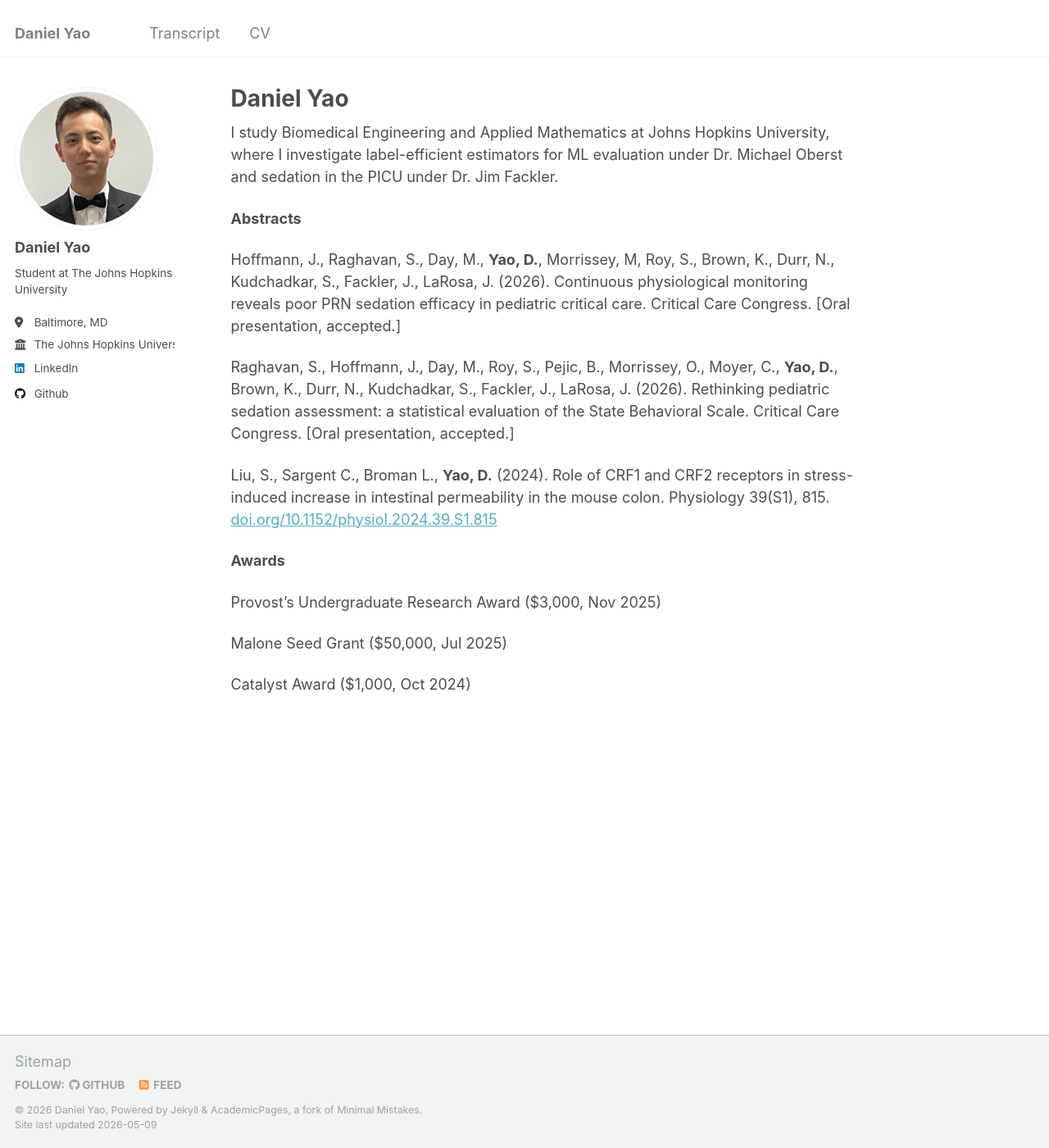
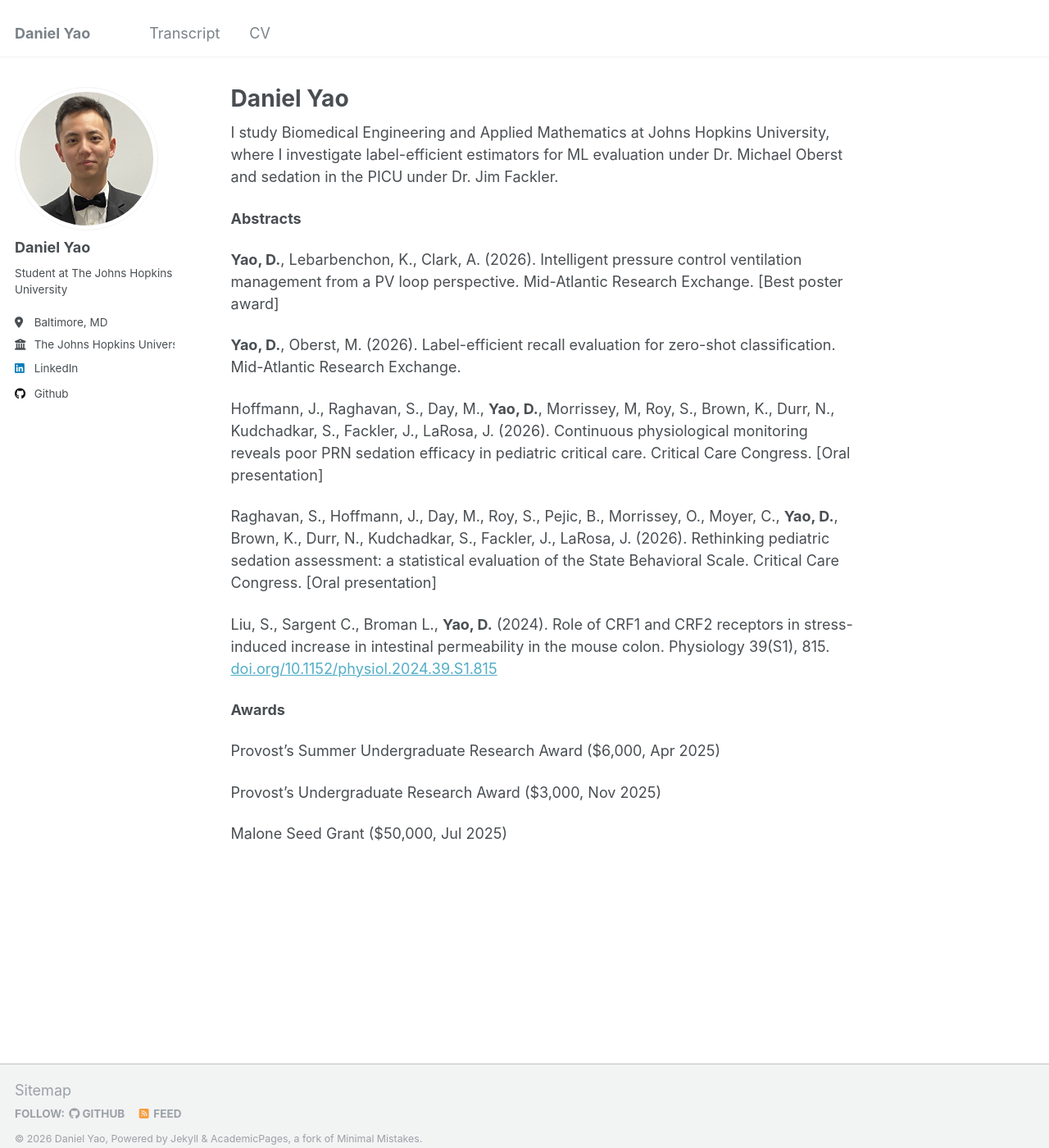
Before and after one commit to dyao13/dyao13.github.io, a Jekyll site: the page built from _pages/about.md, in a window 1280 px wide and 1400 px high. Shown: the whole window at 82% size. Built offline with Jekyll 4.4.1, drawn with Linux system fonts in a browser that asks for light colours.

Commit message:
update abstracts and awards

```diff
--- a/_pages/about.md
+++ b/_pages/about.md
@@ -11,16 +11,20 @@ I study Biomedical Engineering and Applied Mathematics at Johns Hopkins Universi
 
 **Abstracts**
 
-Hoffmann, J., Raghavan, S., Day, M., **Yao, D.**, Morrissey, M, Roy, S., Brown, K., Durr, N., Kudchadkar, S., Fackler, J., LaRosa, J. (2026). Continuous physiological monitoring reveals poor PRN sedation efficacy in pediatric critical care. Critical Care Congress. [Oral presentation, accepted.]
+**Yao, D.**, Lebarbenchon, K., Clark, A. (2026). Intelligent pressure control ventilation management from a PV loop perspective. Mid-Atlantic Research Exchange. [Best poster award]
 
-Raghavan, S., Hoffmann, J., Day, M., Roy, S., Pejic, B., Morrissey, O., Moyer, C., **Yao, D.**, Brown, K., Durr, N., Kudchadkar, S., Fackler, J., LaRosa, J. (2026). Rethinking pediatric sedation assessment: a statistical evaluation of the State Behavioral Scale. Critical Care Congress. [Oral presentation, accepted.]
+**Yao, D.**, Oberst, M. (2026). Label-efficient recall evaluation for zero-shot classification. Mid-Atlantic Research Exchange.
+
+Hoffmann, J., Raghavan, S., Day, M., **Yao, D.**, Morrissey, M, Roy, S., Brown, K., Durr, N., Kudchadkar, S., Fackler, J., LaRosa, J. (2026). Continuous physiological monitoring reveals poor PRN sedation efficacy in pediatric critical care. Critical Care Congress. [Oral presentation]
+
+Raghavan, S., Hoffmann, J., Day, M., Roy, S., Pejic, B., Morrissey, O., Moyer, C., **Yao, D.**, Brown, K., Durr, N., Kudchadkar, S., Fackler, J., LaRosa, J. (2026). Rethinking pediatric sedation assessment: a statistical evaluation of the State Behavioral Scale. Critical Care Congress. [Oral presentation]
 
 Liu, S., Sargent C., Broman L., **Yao, D.** (2024). Role of CRF1 and CRF2 receptors in stress-induced increase in intestinal permeability in the mouse colon. Physiology 39(S1), 815. <a href="https://doi.org/10.1152/physiol.2024.39.S1.815" target="_blank">doi.org/10.1152/physiol.2024.39.S1.815</a>
 
 **Awards**
 
+Provost's Summer Undergraduate Research Award ($6,000, Apr 2025)
+
 Provost's Undergraduate Research Award ($3,000, Nov 2025)
 
 Malone Seed Grant ($50,000, Jul 2025)
-
-Catalyst Award ($1,000, Oct 2024)
```
